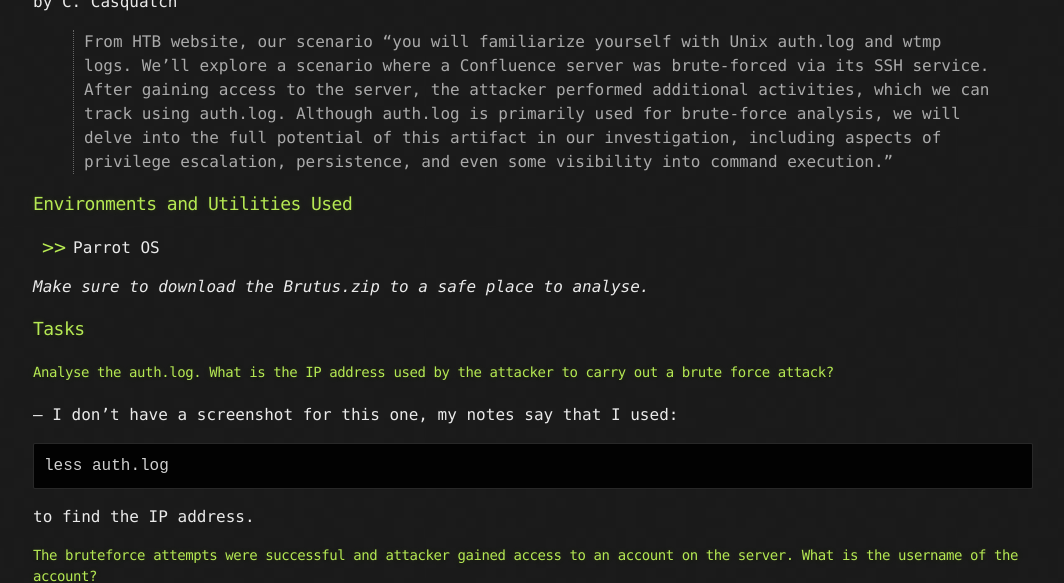
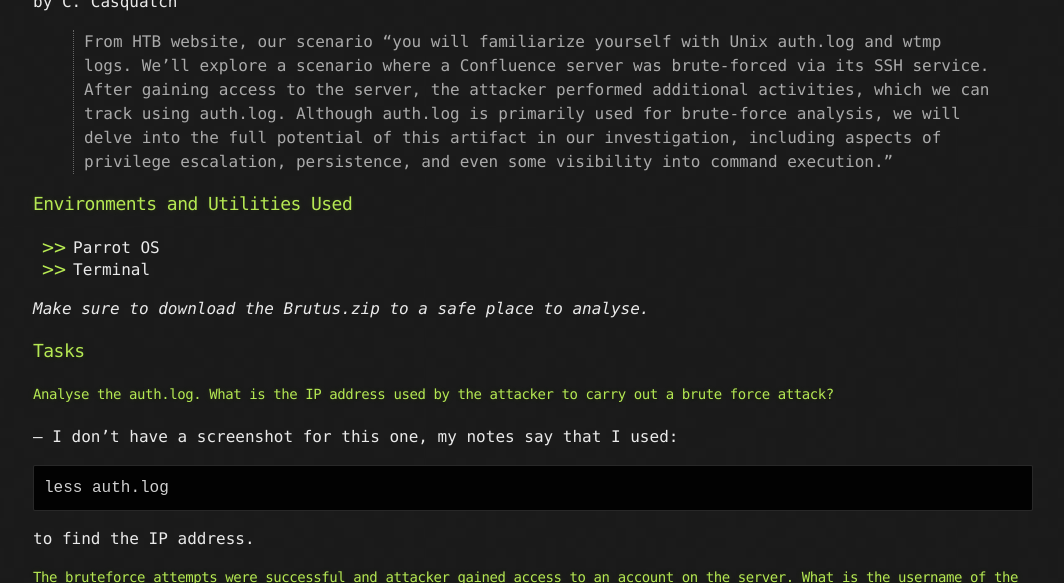
Before and after one commit to CyberCasquatch/cybercasquatch.github.io, a Jekyll site: the page built from _posts/Walkthroughs/2025-05-11-brutus-sherlock.md, in a window 1280 px wide and 900 px high, scrolled down 305 px, cut to the strip 0-583 px from the top of the window. Shown: the whole strip, without its empty margins (107-1171 px from the left). Built offline with Jekyll 4.4.1, drawn with Linux system fonts in a browser that asks for light colours; the repository's description, which GitHub fills in, is left out.

Commit message:
Update 2025-05-11-brutus-sherlock.md

```diff
--- a/_posts/Walkthroughs/2025-05-11-brutus-sherlock.md
+++ b/_posts/Walkthroughs/2025-05-11-brutus-sherlock.md
@@ -13,6 +13,7 @@
 
 ### Environments and Utilities Used
 * Parrot OS
+* Terminal
 
 _Make sure to download the Brutus.zip to a safe place to analyse._
 
```
